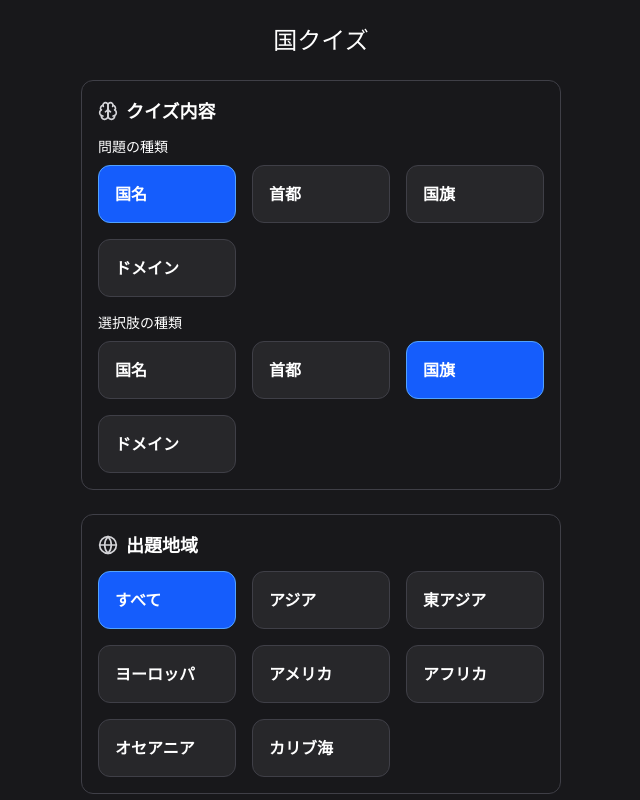
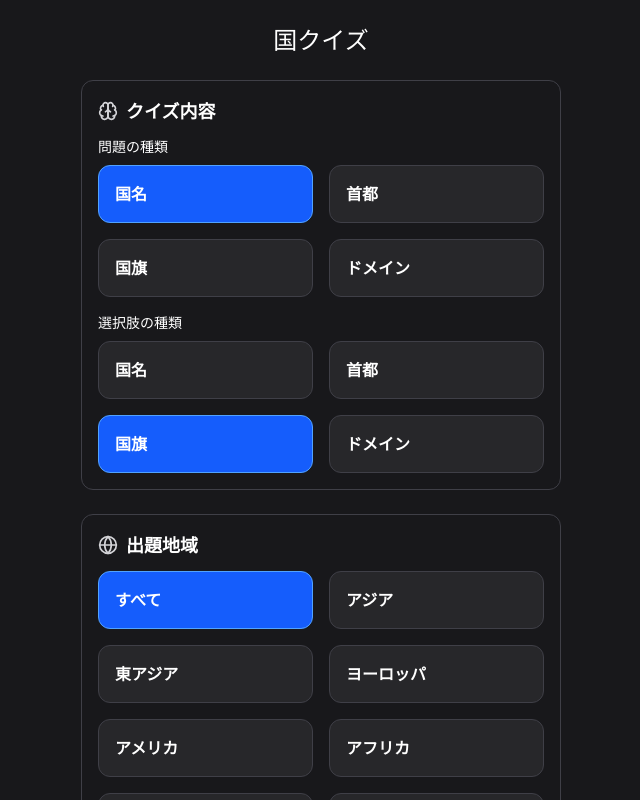
Before and after one commit to yutadev31/country-quiz, a React (Vite) app: page / in a window 1280 px wide. Shown: the top 800 px of the page, without its empty margins (319-959 px from the left). Built offline with nearby package versions, Linux system fonts and the light colour scheme.

Commit message:
feat: UIを改善

```diff
--- a/src/components/GameLauncher.tsx
+++ b/src/components/GameLauncher.tsx
@@ -20,7 +20,7 @@ function RadioGroup({
   options: Option[];
 }) {
   return (
-    <div className="grid grid-cols-2 gap-4 md:grid-cols-3">
+    <div className="grid grid-cols-2 gap-4">
       {options.map(({ label, hiragana, value }) => (
         <label
           key={value}
```
